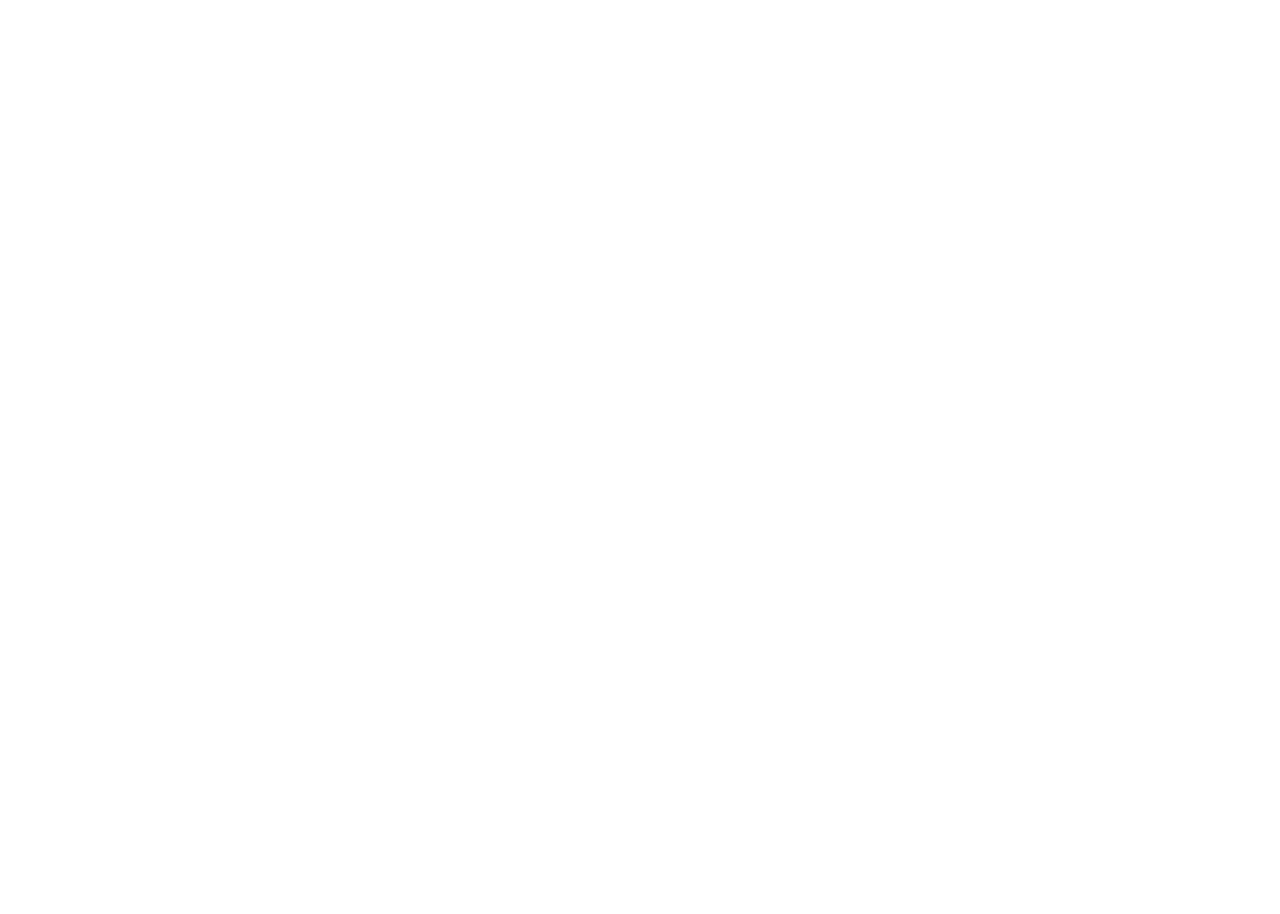
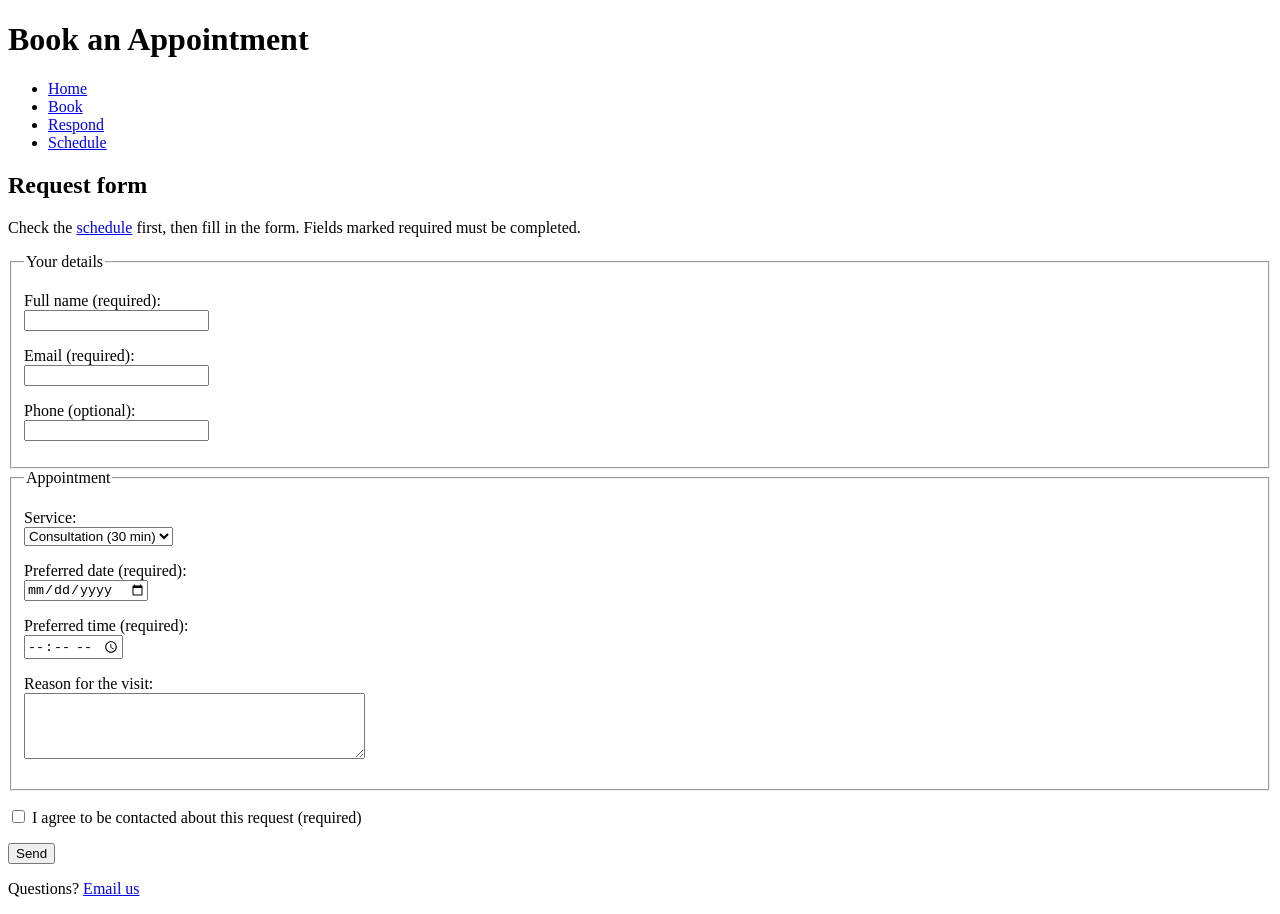
Before and after one commit to betelhembelay16-ux/Appointment, a plain HTML site: page pages/book.html in a window 1280 px wide. Before the commit the page ends 800 px from the top, so only its background shows below. Drawn offline with Linux system fonts and the light colour scheme.

Commit message:
Add book page with request form and email validation

```diff
--- a/pages/book.html
+++ b/pages/book.html
@@ -1,11 +1,86 @@
 <!DOCTYPE html>
 <html lang="en">
 <head>
-  <meta charset="UTF-8">
-  <meta name="viewport" content="width=device-width, initial-scale=1.0">
-  <title>Document</title>
+  <meta charset="utf-8">
+  <meta name="viewport" content="width=device-width, initial-scale=1">
+  <title>Book an Appointment</title>
 </head>
 <body>
 
+  <header>
+    <h1>Book an Appointment</h1>
+    <nav>
+      <ul>
+        <li><a href="../index.html">Home</a></li>
+        <li><a href="book.html">Book</a></li>
+        <li><a href="respond.html">Respond</a></li>
+        <li><a href="schedule.html">Schedule</a></li>
+      </ul>
+    </nav>
+  </header>
+
+  <main>
+    <h2>Request form</h2>
+    <p>Check the <a href="schedule.html">schedule</a> first, then fill in the form. Fields marked required must be completed.</p>
+
+    <form action="mailto:Qetero@gmail.com" method="post" enctype="text/plain">
+      <fieldset>
+        <legend>Your details</legend>
+        <p>
+          <label for="name">Full name (required):</label><br>
+          <input type="text" id="name" name="name" required>
+        </p>
+        <p>
+          <label for="email">Email (required):</label><br>
+          <input type="email" id="email" name="email" required>
+        </p>
+        <p>
+          <label for="phone">Phone (optional):</label><br>
+          <input type="tel" id="phone" name="phone">
+        </p>
+      </fieldset>
+
+      <fieldset>
+        <legend>Appointment</legend>
+        <p>
+          <label for="service">Service:</label><br>
+          <select id="service" name="service">
+            <option value="consultation">Consultation (30 min)</option>
+            <option value="followup">Follow-up (15 min)</option>
+            <option value="session">Full session (60 min)</option>
+          </select>
+        </p>
+
+
+        <p>
+          <label for="date">Preferred date (required):</label><br>
+          <input type="date" id="date" name="date" required>
+        </p>
+
+
+        <p>
+          <label for="time">Preferred time (required):</label><br>
+          <input type="time" id="time" name="time" required>
+        </p>
+
+
+        <p>
+          <label for="reason">Reason for the visit:</label><br>
+          <textarea id="reason" name="reason" rows="4" cols="40"></textarea>
+        </p>
+      </fieldset>
+
+      <p>
+        <input type="checkbox" id="agree" name="agree" value="yes" required>
+        <label for="agree">I agree to be contacted about this request (required)</label>
+      </p>
+      <p><button type="submit">Send</button></p>
+    </form>
+  </main>
+
+
+  <footer>
+    <p>Questions? <a href="mailto:Qetero@gmail.com">Email us</a></p>
+  </footer>
 </body>
 </html>
```
